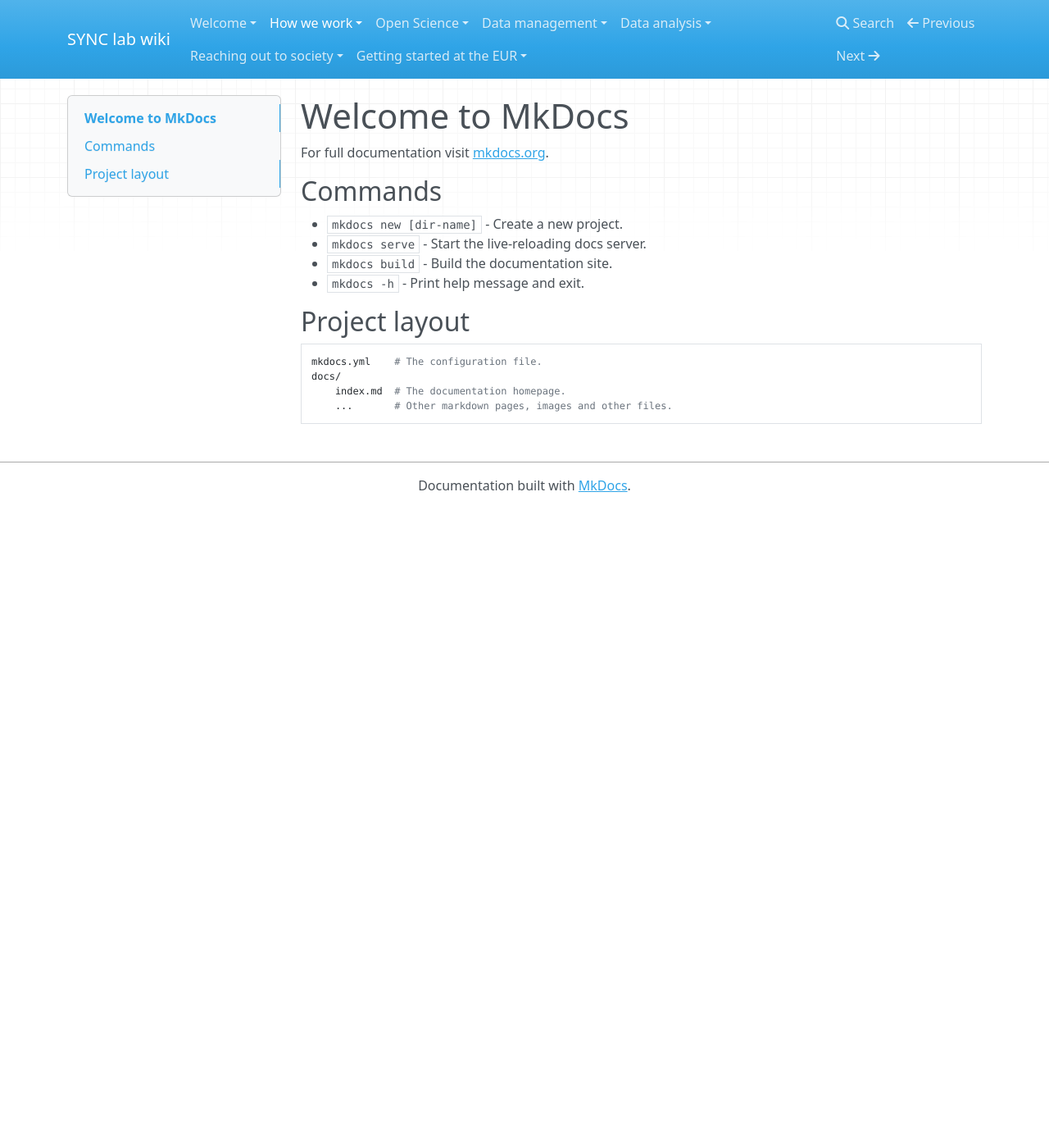
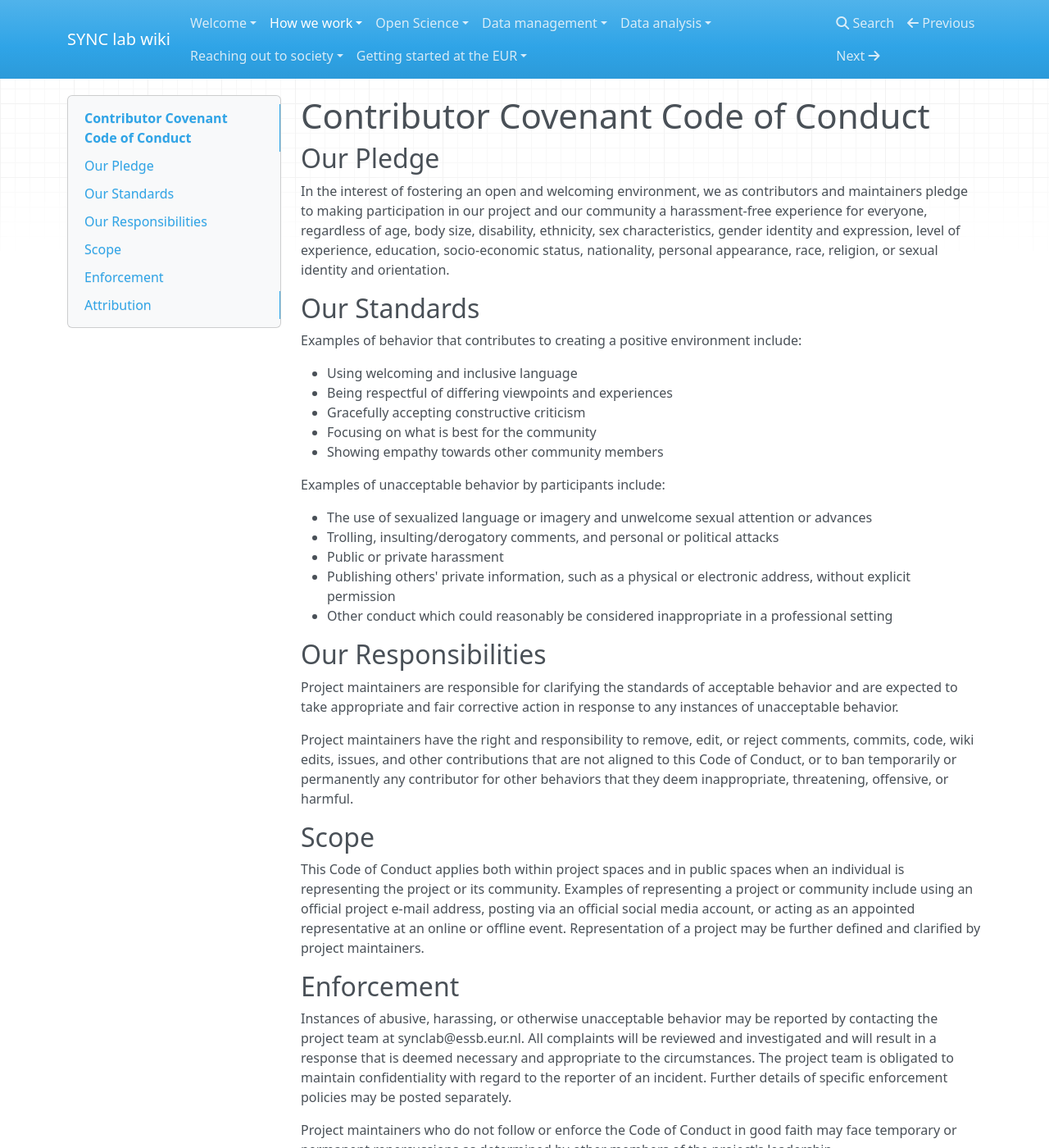
Before and after one commit to eur-synclab/eur-synclab.github.io, an MkDocs documentation site: the page built from docs/how-we-work/code-of-conduct.md, in a window 1280 px wide and 1400 px high. Shown: the whole window at 82% size. Built offline with MkDocs 1.6.1, drawn with Linux system fonts in a browser that asks for light colours; nearby versions of some CDN libraries; some of the changed text lies outside the part shown.

Commit message:
Include code of conduct in website

```diff
--- a/docs/how-we-work/code-of-conduct.md
+++ b/docs/how-we-work/code-of-conduct.md
@@ -1,17 +1,76 @@
-# Welcome to MkDocs
+# Contributor Covenant Code of Conduct
 
-For full documentation visit [mkdocs.org](https://www.mkdocs.org).
+## Our Pledge
 
-## Commands
+In the interest of fostering an open and welcoming environment, we as
+contributors and maintainers pledge to making participation in our project and
+our community a harassment-free experience for everyone, regardless of age, body
+size, disability, ethnicity, sex characteristics, gender identity and expression,
+level of experience, education, socio-economic status, nationality, personal
+appearance, race, religion, or sexual identity and orientation.
 
-* `mkdocs new [dir-name]` - Create a new project.
-* `mkdocs serve` - Start the live-reloading docs server.
-* `mkdocs build` - Build the documentation site.
-* `mkdocs -h` - Print help message and exit.
+## Our Standards
 
-## Project layout
+Examples of behavior that contributes to creating a positive environment
+include:
 
-    mkdocs.yml    # The configuration file.
-    docs/
-        index.md  # The documentation homepage.
-        ...       # Other markdown pages, images and other files.
+* Using welcoming and inclusive language
+* Being respectful of differing viewpoints and experiences
+* Gracefully accepting constructive criticism
+* Focusing on what is best for the community
+* Showing empathy towards other community members
+
+Examples of unacceptable behavior by participants include:
+
+* The use of sexualized language or imagery and unwelcome sexual attention or
+ advances
+* Trolling, insulting/derogatory comments, and personal or political attacks
+* Public or private harassment
+* Publishing others' private information, such as a physical or electronic
+ address, without explicit permission
+* Other conduct which could reasonably be considered inappropriate in a
+ professional setting
+
+## Our Responsibilities
+
+Project maintainers are responsible for clarifying the standards of acceptable
+behavior and are expected to take appropriate and fair corrective action in
+response to any instances of unacceptable behavior.
+
+Project maintainers have the right and responsibility to remove, edit, or
+reject comments, commits, code, wiki edits, issues, and other contributions
+that are not aligned to this Code of Conduct, or to ban temporarily or
+permanently any contributor for other behaviors that they deem inappropriate,
+threatening, offensive, or harmful.
+
+## Scope
+
+This Code of Conduct applies both within project spaces and in public spaces
+when an individual is representing the project or its community. Examples of
+representing a project or community include using an official project e-mail
+address, posting via an official social media account, or acting as an appointed
+representative at an online or offline event. Representation of a project may be
+further defined and clarified by project maintainers.
+
+## Enforcement
+
+Instances of abusive, harassing, or otherwise unacceptable behavior may be
+reported by contacting the project team at synclab@essb.eur.nl. All
+complaints will be reviewed and investigated and will result in a response that
+is deemed necessary and appropriate to the circumstances. The project team is
+obligated to maintain confidentiality with regard to the reporter of an incident.
+Further details of specific enforcement policies may be posted separately.
+
+Project maintainers who do not follow or enforce the Code of Conduct in good
+faith may face temporary or permanent repercussions as determined by other
+members of the project's leadership.
+
+## Attribution
+
+This Code of Conduct is adapted from the [Contributor Covenant][homepage], version 1.4,
+available at https://www.contributor-covenant.org/version/1/4/code-of-conduct.html
+
+[homepage]: https://www.contributor-covenant.org
+
+For answers to common questions about this code of conduct, see
+https://www.contributor-covenant.org/faq
```
